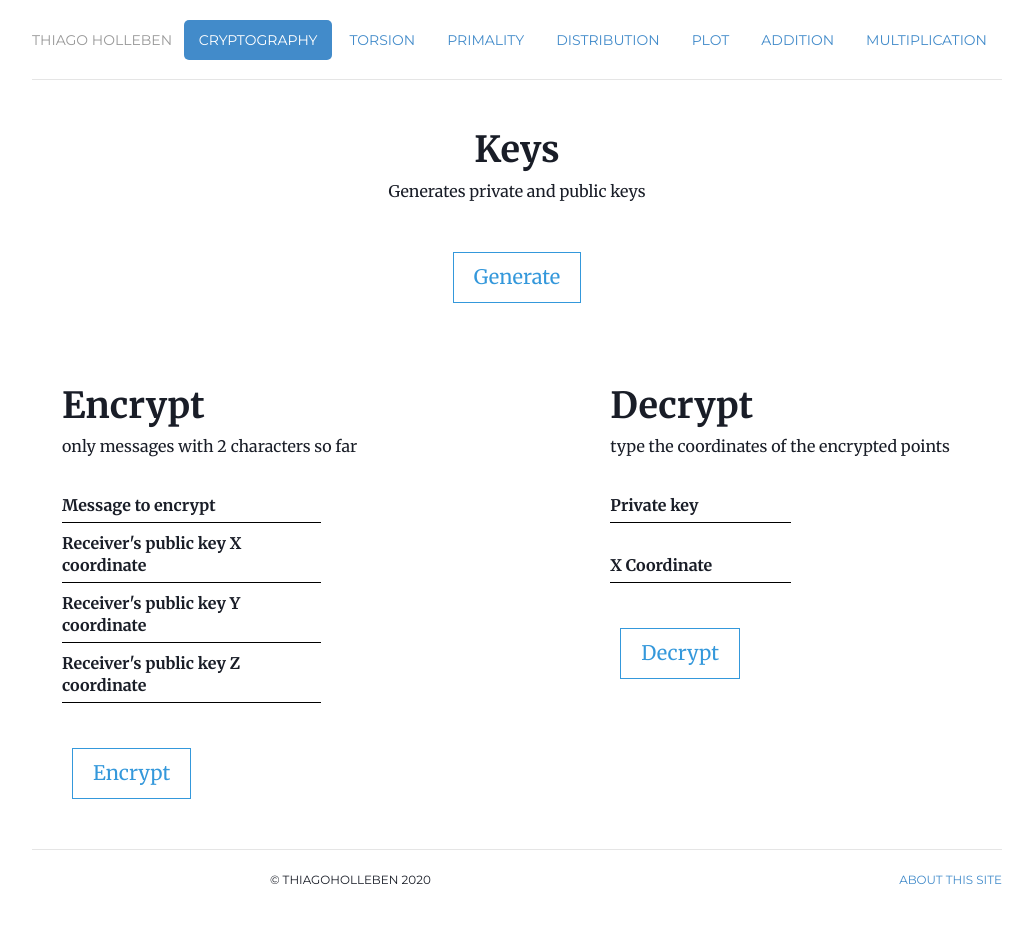
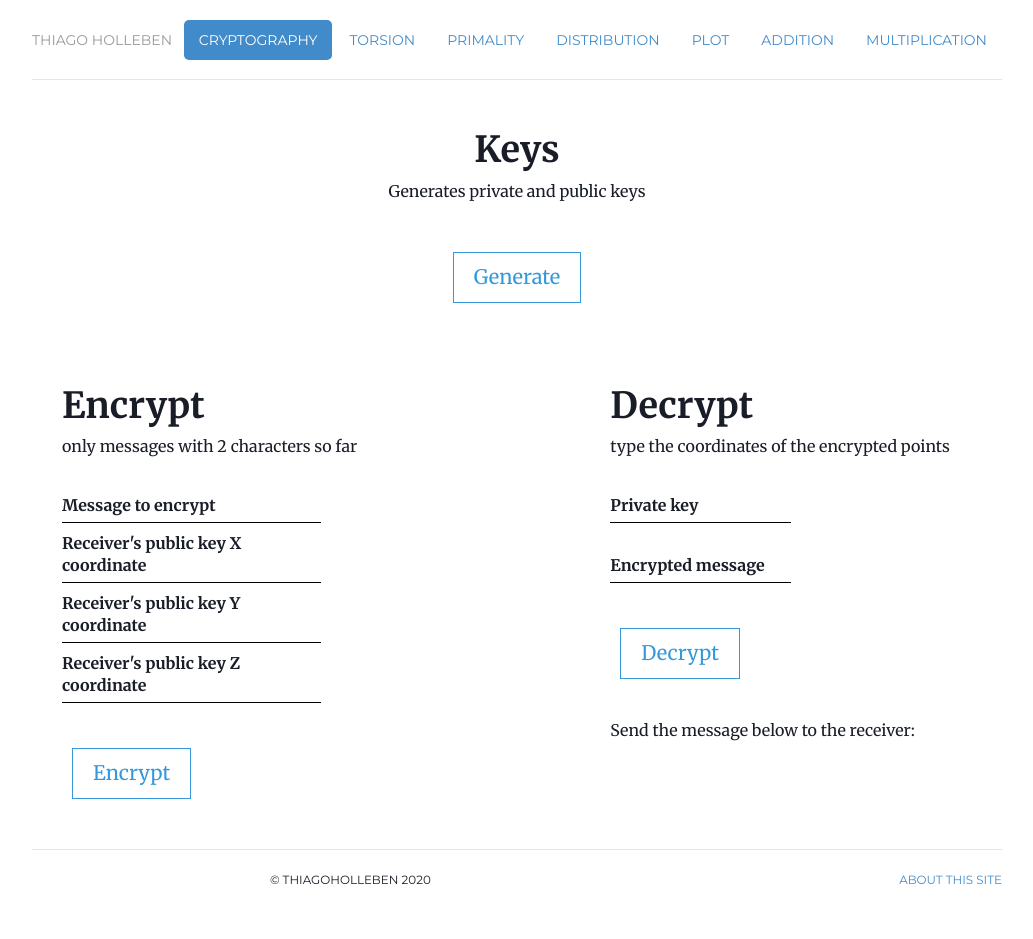
Before and after one commit to hollebenthiago/ecc, a Jekyll site: the page built from index_cryptography.html, in a window 1280 px wide. Shown: the whole page, without its empty margins (123-1156 px from the left). Built offline with Jekyll 4.4.1, drawn with Linux system fonts in a browser that asks for light colours; a script that is not in the unit is left out.

Commit message:
avoiding overflow encrypted message

```diff
--- a/index_cryptography.html
+++ b/index_cryptography.html
@@ -99,54 +99,19 @@ description:  Elliptic Curve Cryptography.
             </div>
 
             <div class='form'>
-                <!-- <h1>Point x coord</h1> -->
-                <input type="text" id='point1x' name='messageDecrypt1x' autocomplete='off' required>
-                <label for="messageDecrypt1x" class='label-name'>
-                    <span class='content-name'>X Coordinate</span>
+                <!-- <h1>Encrypted message</h1> -->
+                <input type="text" id='messageDecrypt' name='messageDecrypt' autocomplete='off' required>
+                <label for="messageDecrypt" class='label-name'>
+                    <span class='content-name'>Encrypted message</span>
                 </label>
             </div>
-
-            <!-- <div class='form'>
-                <input type="text" id='point1y' name='messageDecrypt1y' autocomplete='off' required>
-                <label for="messageDecrypt1y" class='label-name'>
-                    <span class='content-name'>Y Coordinate</span>
-                </label>
-            </div>
-
-            <div class='form'>
-                <input type="text" id='point1z' name='messageDecrypt1z' autocomplete='off' required>
-                <label for="messageDecrypt1z" class='label-name'>
-                    <span class='content-name'>Z Coordinate</span>
-                </label>
-            </div>
-
-            <div class='form'>
-                <input type="text" id='point2x' name='messageDecrypt2x' autocomplete='off' required>
-                <label for="messageDecrypt2x" class='label-name'>
-                    <span class='content-name'>X Coordinate</span>
-                </label>
-            </div>
-
-            <div class='form'>
-                <input type="text" id='point2y' name='messageDecrypt2y' autocomplete='off' required>
-                <label for="messageDecrypt2y" class='label-name'>
-                    <span class='content-name'>Y Coordinate</span>
-                </label>
-            </div>
-
-            <div class='form'>
-                <input type="text" id='point2z' name='messageDecrypt2z' autocomplete='off' required>
-                <label for="messageDecrypt2z" class='label-name'>
-                    <span class='content-name'>Z Coordinate</span>
-                </label>
-            </div> -->
-
 
             <div class='button'>
                 <button class='resultButton' onclick='decryptMessage();'>Decrypt</button>
             </div>
 
             <div class='result'>
+                <p>Send the message below to the receiver:</p>
                 <p id='resultDecrypt'></p>
             </div>
         </div>
--- a/js/events.js
+++ b/js/events.js
@@ -206,14 +206,12 @@ function encryptMessage() {
 
     let Pb  = new Point(BigInt(Pbx), BigInt(Pby), BigInt(Pbz), E)
     let k   = Math.floor(Math.random() * 100);
-    // let MP  = koblitz_encode(E, M);
     let MP = [];
     for (let i = 0; i < points.length; i++) {
         MP.push(koblitz_encode(E, points[i]))
     }
 
     let firstPoint = mult(k, basePoint);
-    // let secondPoint = addPoints(MP, mult(k, Pb));
     let secondPoint = [];
 
     for (let i = 0; i < points.length; i++) {
@@ -228,14 +226,14 @@ function encryptMessage() {
 
     pointsConcat = pointsConcat.concat(secondPoint[secondPoint.length - 1].x, ':', secondPoint[secondPoint.length - 1].y, ':',secondPoint[secondPoint.length - 1].z)
 
-    document.getElementById('resultEncrypt').innerHTML = 'Send the message below to the receiver: \n'.concat(pointsConcat);
+    document.getElementById('resultEncrypt').innerHTML = ''.concat(pointsConcat);
 }
 
 function decryptMessage() {
 
     let privatekey = document.getElementById('private').value;
 
-    let encryptedMessage = format(document.getElementById('point1x').value);
+    let encryptedMessage = format(document.getElementById('messageDecrypt').value);
 
     let P1 = new Point(encryptedMessage[0][0], -encryptedMessage[0][1], encryptedMessage[0][2], E);
 
@@ -246,19 +244,5 @@ function decryptMessage() {
         parts = parts.concat(koblitz_decode(P));
     }
 
-    // let x1 = BigInt(document.getElementById('point1x').value);
-    // let y1 = BigInt(document.getElementById('point1y').value);
-    // let z1 = BigInt(document.getElementById('point1z').value);
-
-    // let x2 = BigInt(document.getElementById('point2x').value);
-    // let y2 = BigInt(document.getElementById('point2y').value);
-    // let z2 = BigInt(document.getElementById('point2z').value);
-
-    // let P1 = new Point(x1,-y1,z1,E);
-    // let P2 = new Point(x2,y2,z2,E);
-
-    // let P = addPoints(P2, mult(privatekey, P1));
-    // let M = koblitz_decode(P);
-
     document.getElementById('resultDecrypt').innerHTML = 'The message corresponding to the point is: '.concat(parts)
 }
```
